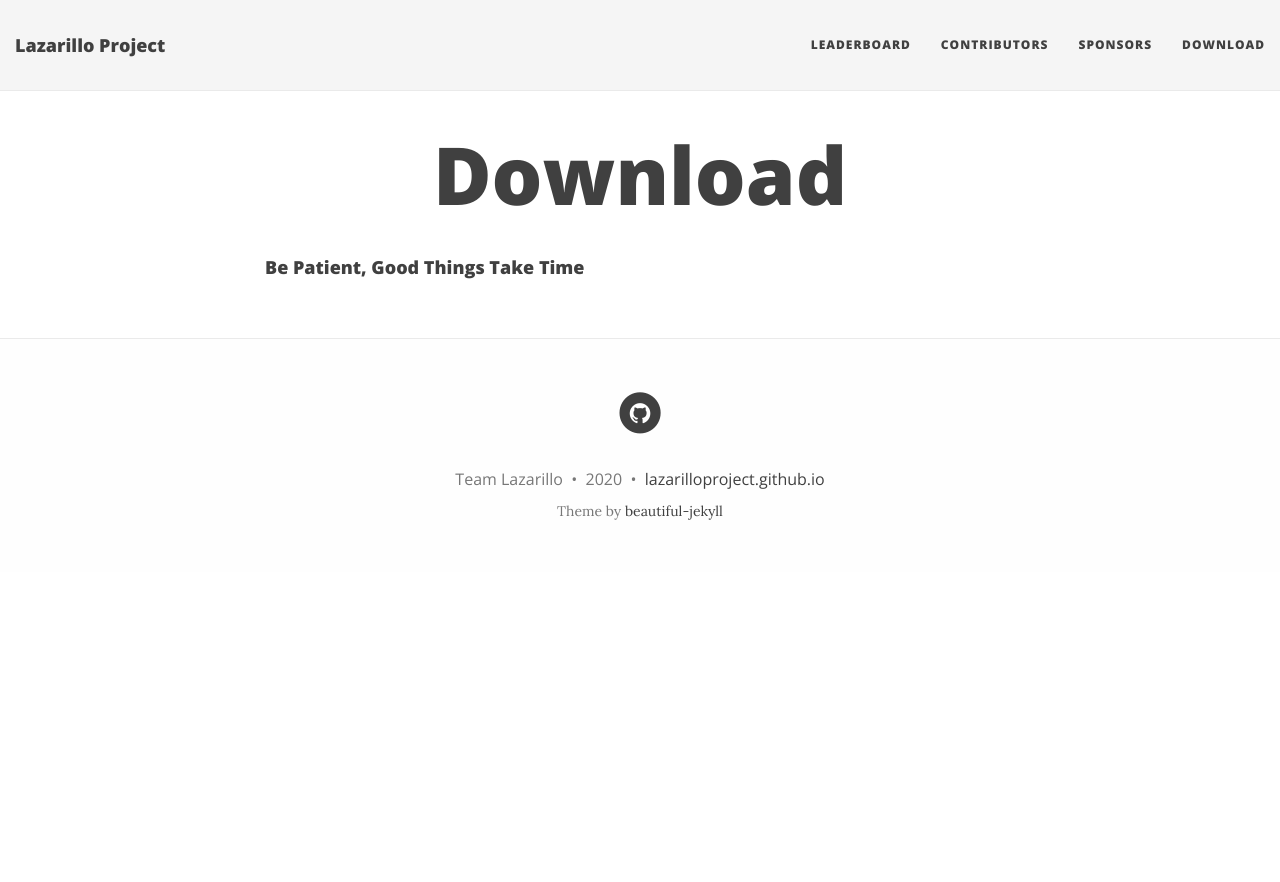
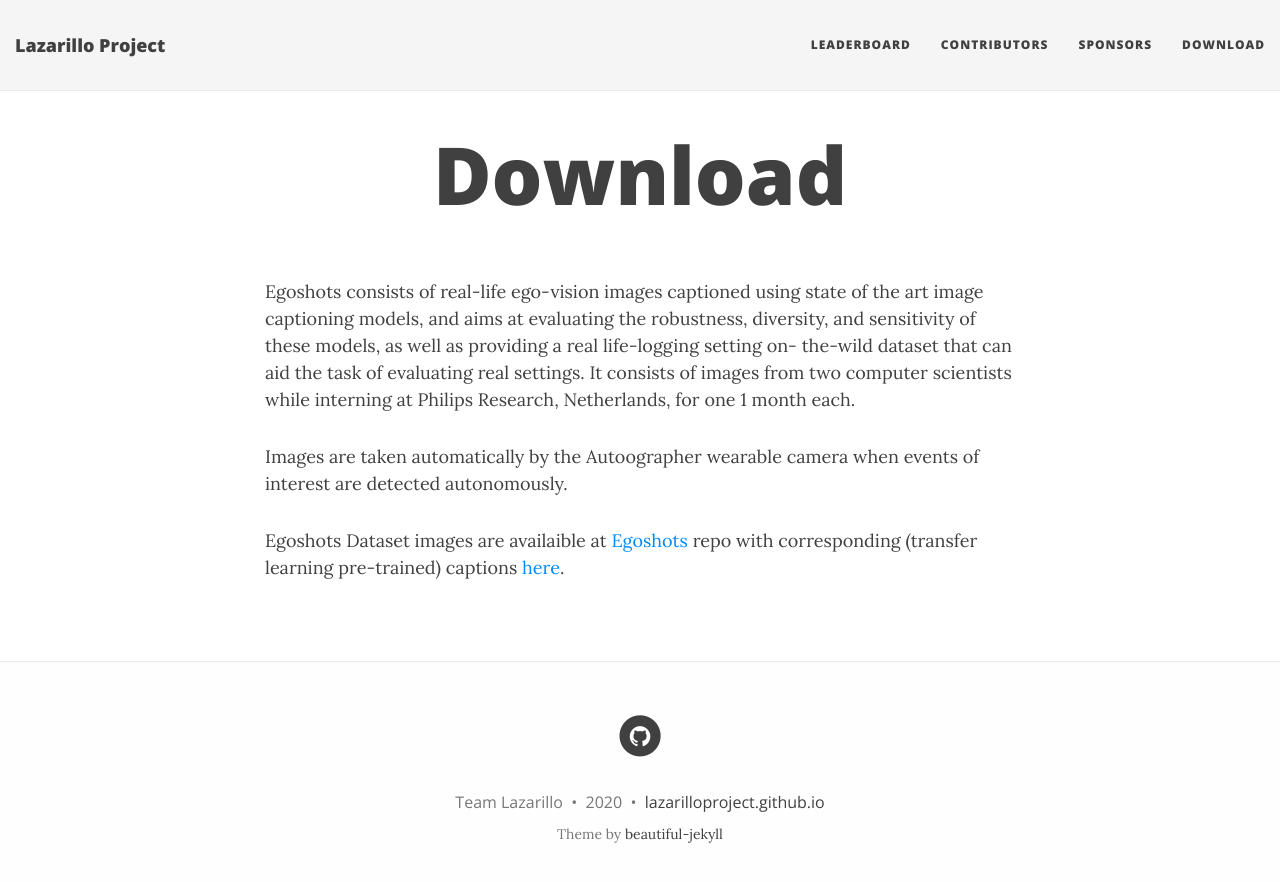
Before and after one commit to lazarilloproject/lazarilloproject.github.io, a Jekyll site: the page built from Download.md, in a window 1280 px wide. Shown: the top 882 px of the page. Built offline with Jekyll 4.4.1, drawn with Linux system fonts in a browser that asks for light colours; nearby versions of some CDN libraries.

Commit message:
Update Download.md

```diff
--- a/Download.md
+++ b/Download.md
@@ -3,4 +3,12 @@ layout: page
 title: Download
 ---
 
-#### Be Patient, Good Things Take Time
+Egoshots consists of real-life ego-vision images captioned using state of the art image captioning models, and aims at
+evaluating the robustness, diversity, and sensitivity of these models, as well as providing a real life-logging setting on-
+the-wild dataset that can aid the task of evaluating real settings. It consists of images from two computer scientists while
+interning at Philips Research, Netherlands, for one 1 month each.
+
+Images are taken automatically by the Autoographer wearable camera when events of interest are detected autonomously.
+
+Egoshots Dataset images are availaible at [Egoshots](https://github.com/NataliaDiaz/Egoshots) repo with corresponding
+(transfer learning pre-trained) captions [here](https://drive.google.com/open?id=1fHt1GLRsIUNdwvovSINU_CqLMRT6ZTl4).
```
